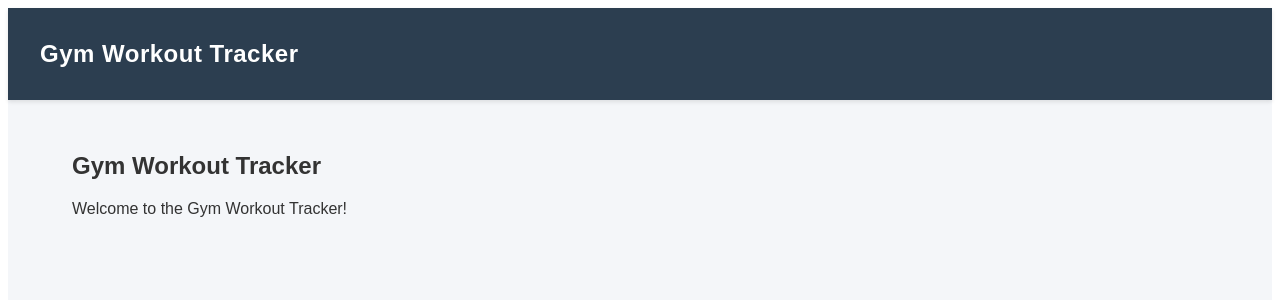
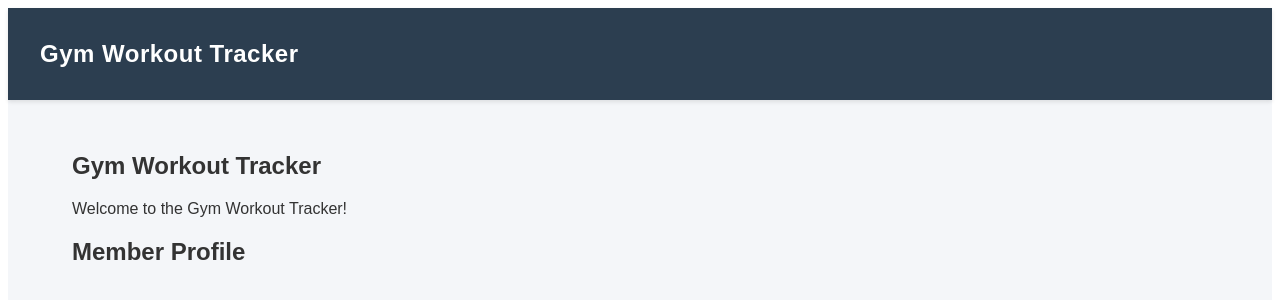
Before and after one commit to TarunJaggarapu/gym-tracker-ui, a React (Vite) app: page / in a window 1280 px wide. Shown: the top 300 px of the page. Built offline with nearby package versions, Linux system fonts and the light colour scheme.

Commit message:
feat: scaffold MemberProfileForm component and render in App

```diff
--- a/src/App.tsx
+++ b/src/App.tsx
@@ -1,4 +1,6 @@
 import { GymTrackerUI } from './pages/gymtrackerui';
+// @ts-ignore
+import { MemberProfileForm } from './components/MemberProfileForm'
 
 export function App() {
   return (
@@ -6,6 +8,7 @@ export function App() {
       <div>
       <h2>Gym Workout Tracker</h2>
       <p>Welcome to the Gym Workout Tracker!</p>
+      <MemberProfileForm />
       </div>
     </GymTrackerUI>
   );
--- /dev/null
+++ b/src/components/MemberProfileForm.jsx
@@ -0,0 +1,7 @@
+export function MemberProfileForm() {
+    return (
+        <div>
+            <h2>Member Profile</h2>
+        </div>
+    );
+}
```
